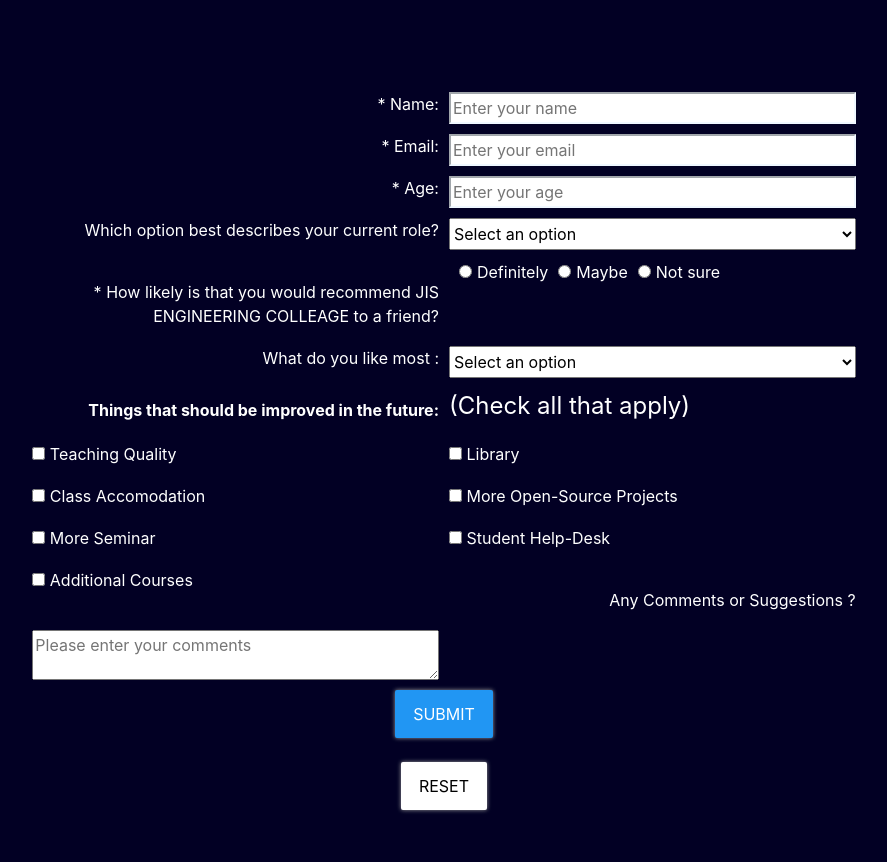
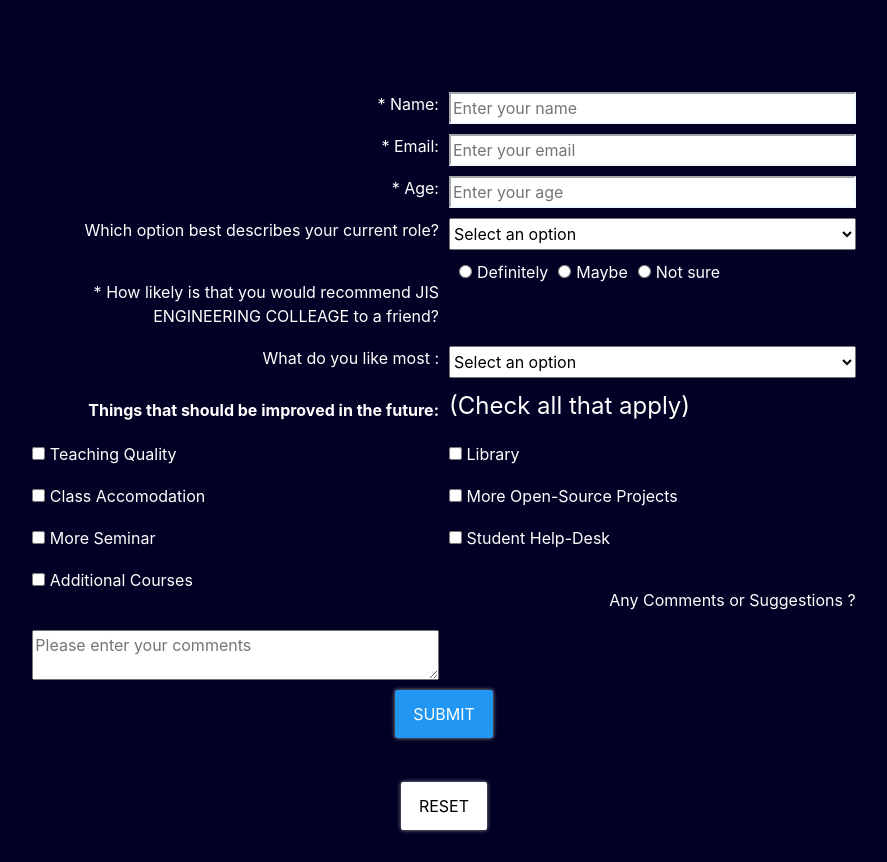
Before and after one commit to ksb96/JIS-2020-2021, a plain HTML site: page 5-Survey Form/survey.html in a window 1280 px wide. Shown: the part 90-952 px from the top of the page, without its empty margins (196-1083 px from the left). Drawn offline with nearby package versions, Linux system fonts and the light colour scheme; a web font is replaced by a local one.

Commit message:
css issue fixed

```diff
--- a/5-Survey Form/style/survey-style.css
+++ b/5-Survey Form/style/survey-style.css
@@ -153,10 +153,10 @@
   font-size: 16px;
   text-transform: uppercase;
   cursor: pointer;
-  color: #000;
   background-color: #fff;
   box-shadow: 0 0 4px #999;
   outline: none;
+  margin-top: 20px;
 }
 .footForm{
   color: #fff;
```
